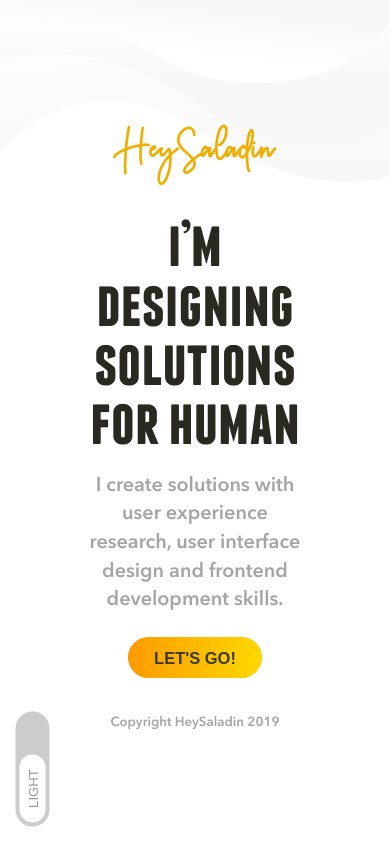
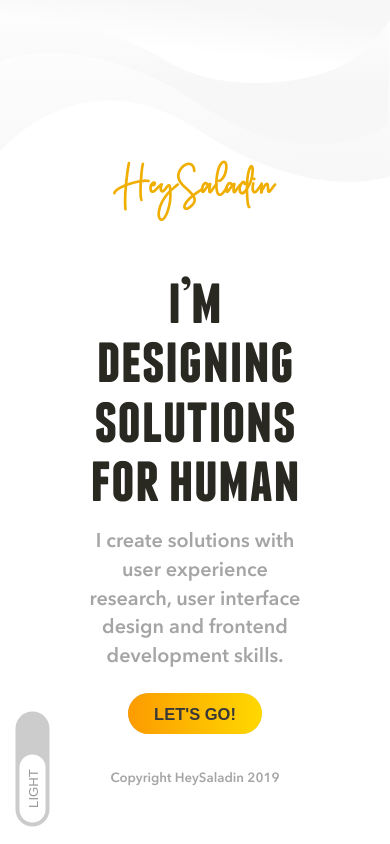
Before and after one commit to heysaladin/heysaladin.github.io, a plain HTML site: page index.html in a window 390 px wide. Drawn offline with Linux system fonts and the light colour scheme; some packages are replaced by stand-ins of ours.

Commit message:
fix text

```diff
--- a/public/assets/styles/style.css
+++ b/public/assets/styles/style.css
@@ -205,7 +205,6 @@ article.post {
 }
 
 #logo {
-  color: var(--heading-color);
   font-family: "Kasting Script", sans-serif;
   font-size: 2rem;
   color: #efae00;
@@ -213,8 +212,9 @@ article.post {
 
 #simple-footer-text {
   font-size: 0.6em;
-  margin: 20px 0;
-  display:block;
+  margin: 0;
+  padding: 20px 0;
+  display: block;
 }
 
 #main-content {
@@ -324,6 +324,9 @@ article.post {
 @media only screen and (max-width: 620px) {
   #logo {
     /* margin-top: 200px; */
+    padding: 20px 0;
+    display: block;
+    margin-top: 100px;
   }
 
   #main-title {
```
